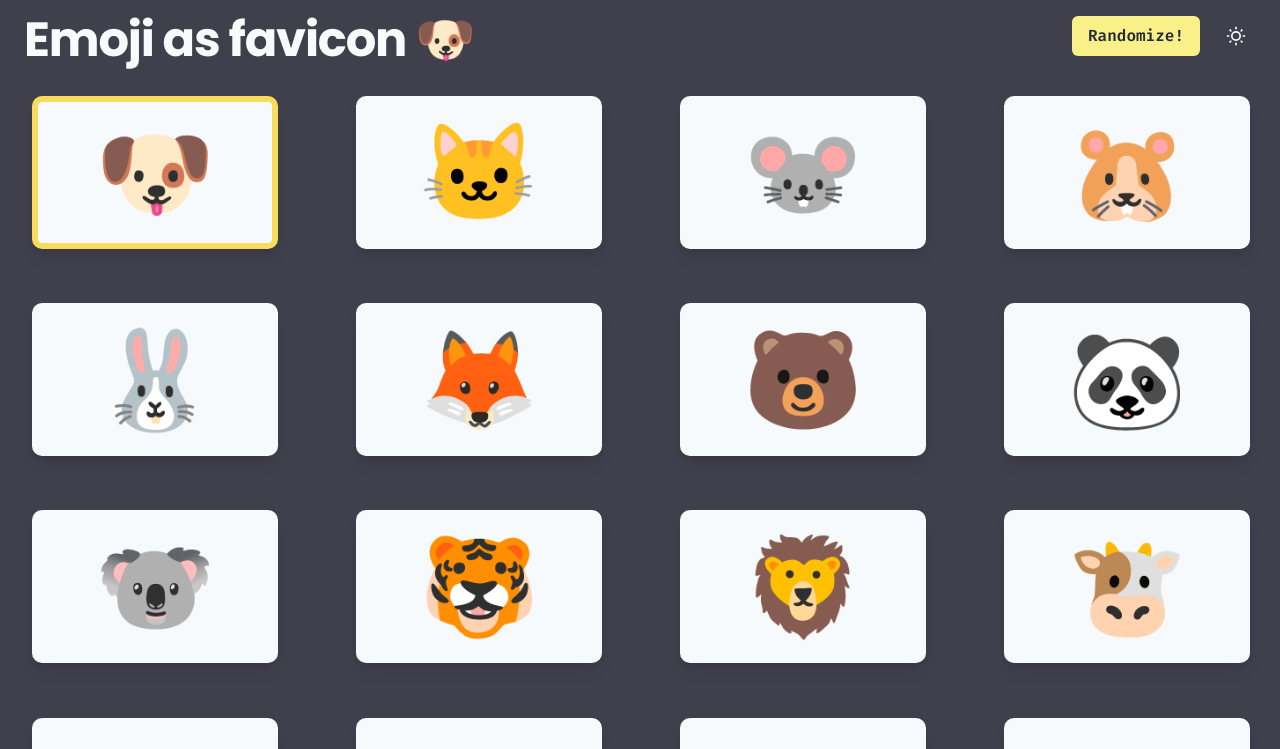
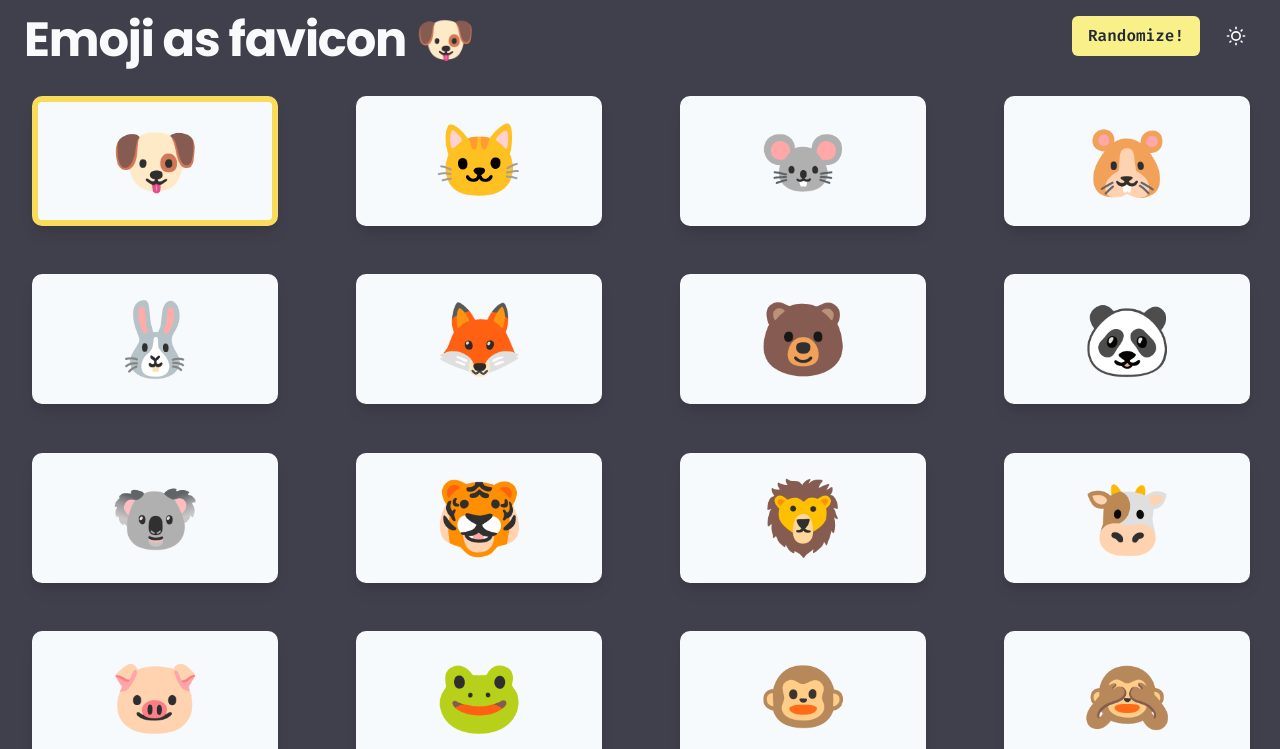
Before and after one commit to jpc0rrea/emoji-as-favicon, a Next.js app: page / in a window 1280 px wide. Shown: the top 749 px of the page. Built offline with nearby package versions, Linux system fonts and the light colour scheme.

Commit message:
feat(main page): add padding to cards grid

```diff
--- a/src/components/EmojiCard.tsx
+++ b/src/components/EmojiCard.tsx
@@ -34,7 +34,7 @@ export function EmojiCard({ emoji, onClick, favicon }: EmojiCardProps) {
         }}
         onClick={onClick}
       >
-        <Heading fontSize="8xl">{emoji}</Heading>
+        <Heading fontSize="7xl">{emoji}</Heading>
       </Flex>
     </>
   );
--- a/src/pages/index.tsx
+++ b/src/pages/index.tsx
@@ -90,6 +90,7 @@ const Home: NextPage = () => {
           flex="1"
           gap="4"
           align="center"
+          paddingBottom="6"
           justifyContent="space-between"
           templateColumns="repeat(auto-fill, minmax(300px , 1fr))"
         >
```
